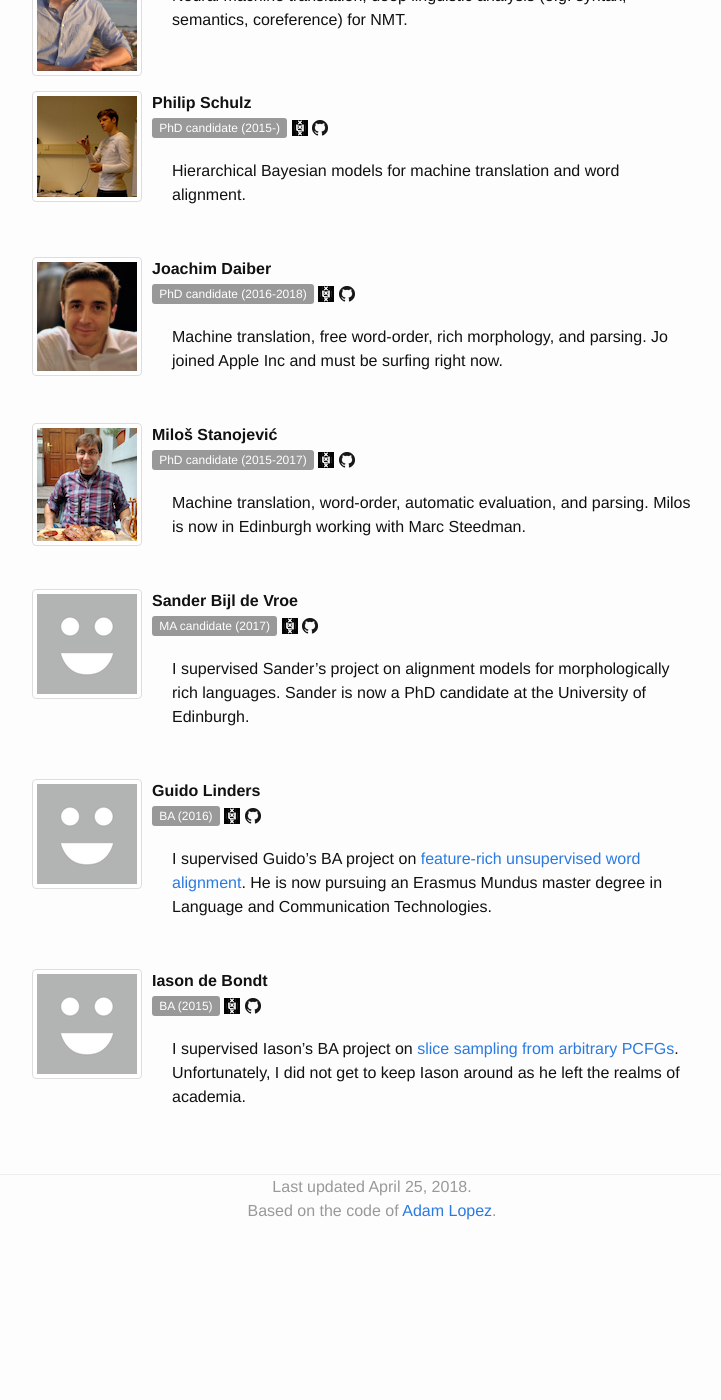
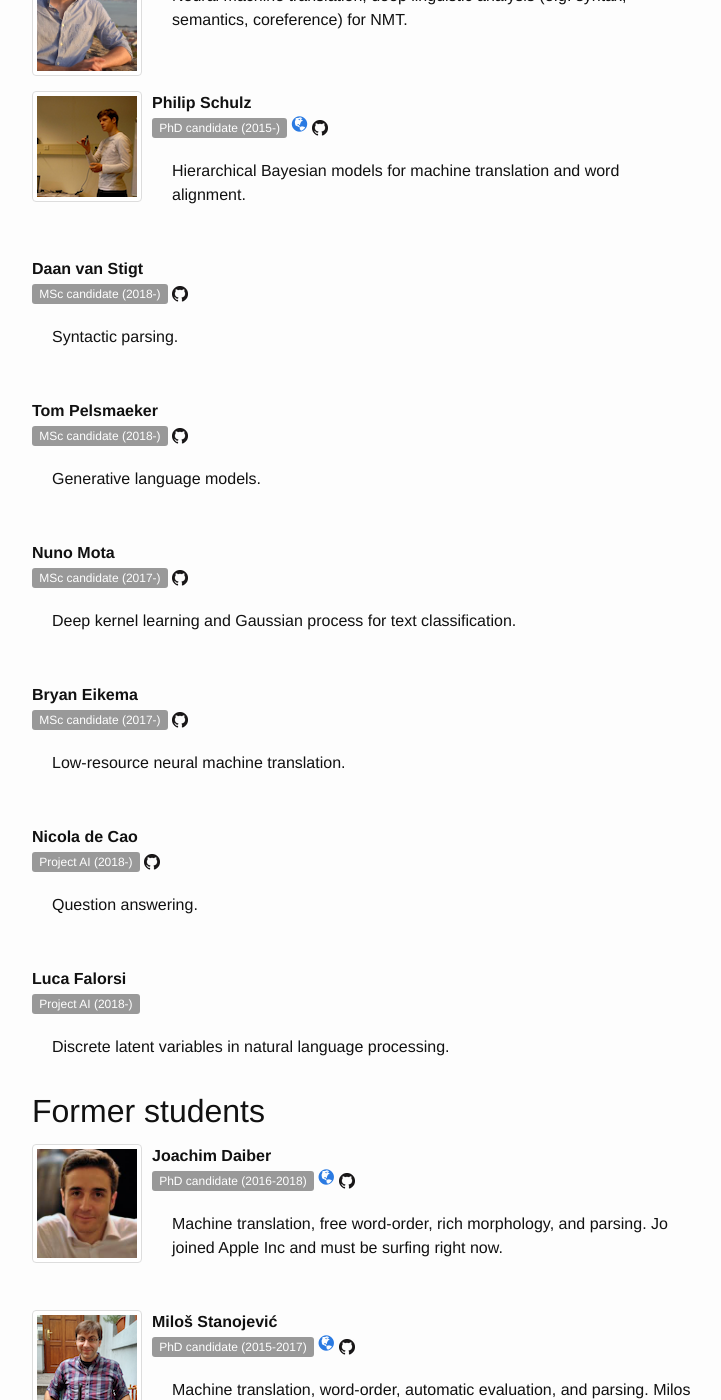
Before and after one commit to wilkeraziz/oldsite, a Jekyll site: the page built from people.markdown, in a window 1280 px wide and 1400 px high, scrolled down 820 px. Shown: the whole window, without its empty margins (268-989 px from the left). Built offline with Jekyll 4.4.1, drawn with Linux system fonts in a browser that asks for light colours; before the commit the page ends 2043 px from its top, so only the background shows below that.

Commit message:
MSc students

```diff
--- /dev/null
+++ b/_data/people/former.yml
@@ -0,0 +1,76 @@
+-
+  layout: person
+  relation: PhD candidate (2016-2018)
+  selected: y
+  institution: UvA
+  img: jo
+  name: Joachim Daiber
+  url: http://jodaiber.de
+  github: jodaiber
+  about: >
+    Machine translation, free word-order, rich morphology, and parsing. Jo joined Apple Inc and must be surfing right now.
+-
+  layout: person
+  relation: PhD candidate (2015-2017)
+  selected: y
+  institution: UvA
+  img: milos
+  name: Miloš Stanojević
+  url: https://staff.fnwi.uva.nl/m.stanojevic/
+  github: stanojevic
+  about: >
+    Machine translation, word-order, automatic evaluation, and parsing. Milos is now in Edinburgh working with Marc Steedman.
+-
+  layout: person
+  relation: PhD candidate (2014-)
+  selected: n
+  institution: UoS
+  img: david
+  name: David Steele
+  url: http://staffwww.dcs.shef.ac.uk/people/d.steele/
+  github: david-steele
+  about: >
+      David makes SMT less implicit.
+-
+  layout: person
+  relation: PhD candidate (2014-)
+  selected: n
+  institution: UoS
+  img: karin
+  name: Karin Smith
+  url: http://www.dcs.shef.ac.uk/cgi-bin/makeperson?K.Simsmith
+  github: karins
+  about: >
+      Karin makes SMT coherent.
+-
+  layout: person
+  relation: MA candidate (2017)
+  selected: y
+  institution: UvA
+  name: Sander Bijl de Vroe
+  url:
+  github: Brednas
+  about: >
+      I supervised Sander's project on alignment models for morphologically rich languages. Sander is now a PhD candidate at the University of Edinburgh.
+-
+  layout: person
+  relation: BA (2016)
+  selected: y
+  institution: UvA
+  name: Guido Linders
+  url:
+  github: guido0013
+  about: >
+      I supervised Guido's BA project on [feature-rich unsupervised word alignment](https://esc.fnwi.uva.nl/thesis/centraal/files/f1886233032.pdf).
+      He is now pursuing an Erasmus Mundus master degree in Language and Communication Technologies.
+-
+  layout: person
+  relation: BA (2015)
+  selected: y
+  institution: UvA
+  name: Iason de Bondt
+  url:
+  github: Iason
+  about: >
+      I supervised Iason's BA project on [slice sampling from arbitrary PCFGs](https://esc.fnwi.uva.nl/thesis/centraal/files/f1550974112.pdf).
+      Unfortunately, I did not get to keep Iason around as he left the realms of academia.
--- a/_data/people/students.yml
+++ b/_data/people/students.yml
@@ -22,80 +22,55 @@
       Hierarchical Bayesian models for machine translation and word alignment.
 -
   layout: person
-  relation: PhD candidate (2016-2018)
+  relation: MSc candidate (2018-)
   selected: y
   institution: UvA
-  img: jo
-  name: Joachim Daiber
-  url: http://jodaiber.de
-  github: jodaiber
+  name: Daan van Stigt
+  github: daandouwe
   about: >
-    Machine translation, free word-order, rich morphology, and parsing. Jo joined Apple Inc and must be surfing right now.
+      Syntactic parsing.
 -
   layout: person
-  relation: PhD candidate (2015-2017)
+  relation: MSc candidate (2018-)
   selected: y
   institution: UvA
-  img: milos
-  name: Miloš Stanojević
-  url: https://staff.fnwi.uva.nl/m.stanojevic/
-  github: stanojevic
+  name: Tom Pelsmaeker
+  github: 0Gemini0
   about: >
-    Machine translation, word-order, automatic evaluation, and parsing. Milos is now in Edinburgh working with Marc Steedman.
+      Generative language models.
 -
   layout: person
-  relation: PhD candidate (2014-)
-  selected: n
-  institution: UoS
-  img: david
-  name: David Steele
-  url: http://staffwww.dcs.shef.ac.uk/people/d.steele/
-  github: david-steele
+  relation: MSc candidate (2017-)
+  selected: y
+  institution: UvA
+  name: Nuno Mota
+  github: Nuno-Mota
   about: >
-      David makes SMT less implicit.
+      Deep kernel learning and Gaussian process for text classification.
 -
   layout: person
-  relation: PhD candidate (2014-)
-  selected: n
-  institution: UoS
-  img: karin
-  name: Karin Smith
-  url: http://www.dcs.shef.ac.uk/cgi-bin/makeperson?K.Simsmith
-  github: karins
+  relation: MSc candidate (2017-)
+  selected: y
+  institution: UvA
+  name: Bryan Eikema
+  github: Roxot
   about: >
-      Karin makes SMT coherent.
+      Low-resource neural machine translation.
 -
   layout: person
-  relation: MA candidate (2017)
+  relation: Project AI (2018-)
   selected: y
   institution: UvA
-  img: avatar
-  name: Sander Bijl de Vroe
-  url:
-  github: Brednas
+  name: Nicola de Cao
+  github: nicola-decao
   about: >
-      I supervised Sander's project on alignment models for morphologically rich languages. Sander is now a PhD candidate at the University of Edinburgh.
+      Question answering.
 -
   layout: person
-  relation: BA (2016)
+  relation: Project AI (2018-)
   selected: y
   institution: UvA
-  img: avatar
-  name: Guido Linders
-  url:
-  github: guido0013
+  name: Luca Falorsi
+  github:
   about: >
-      I supervised Guido's BA project on [feature-rich unsupervised word alignment](https://esc.fnwi.uva.nl/thesis/centraal/files/f1886233032.pdf).
-      He is now pursuing an Erasmus Mundus master degree in Language and Communication Technologies.
--
-  layout: person
-  relation: BA (2015)
-  selected: y
-  institution: UvA
-  img: avatar
-  name: Iason de Bondt
-  url:
-  github: Iason
-  about: >
-      I supervised Iason's BA project on [slice sampling from arbitrary PCFGs](https://esc.fnwi.uva.nl/thesis/centraal/files/f1550974112.pdf).
-      Unfortunately, I did not get to keep Iason around as he left the realms of academia.
+      Discrete latent variables in natural language processing.
--- a/_includes/person.html
+++ b/_includes/person.html
@@ -1,7 +1,9 @@
 <div class="media">
+  {% if include.person.img %}
   <a class="pull-left thumbnail" {% if include.person.url %} href="{{ include.person.url }}" {% endif %}>
     <img src="/img/people/{{ include.person.img }}.png" alt="" style="max-width:100px; height:auto;"/>
-</a>
+  </a>
+  {% endif %}
   <div class="media-body">
     <strong>{% if include.person.name == "Khalil Sima'an" %} {{ site.ksimaanstyle }} {% else %} {{ include.person.name }} {% endif %}</strong>
 
@@ -32,9 +34,9 @@
 
     <!-- quick links -->
 
-    {% if include.person.institution %}
+    {% if include.person.url %}
     <a href="{{ include.person.url }}">
-      <img src="/img/ico/{{ include.person.institution }}.png" alt=""/>
+     <span class="glyphicon glyphicon-globe"></span>
     </a>
     {% endif %}
     {% if include.person.github %}
--- a/people.markdown
+++ b/people.markdown
@@ -21,3 +21,11 @@ Here are some of them.
 {% for person in students %}
 {% include person.html person=person %}
 {% endfor %}
+
+
+## Former students
+
+{% assign students = (site.data.people.former | where: "selected", "y") %}
+{% for person in students %}
+{% include person.html person=person %}
+{% endfor %}
```
